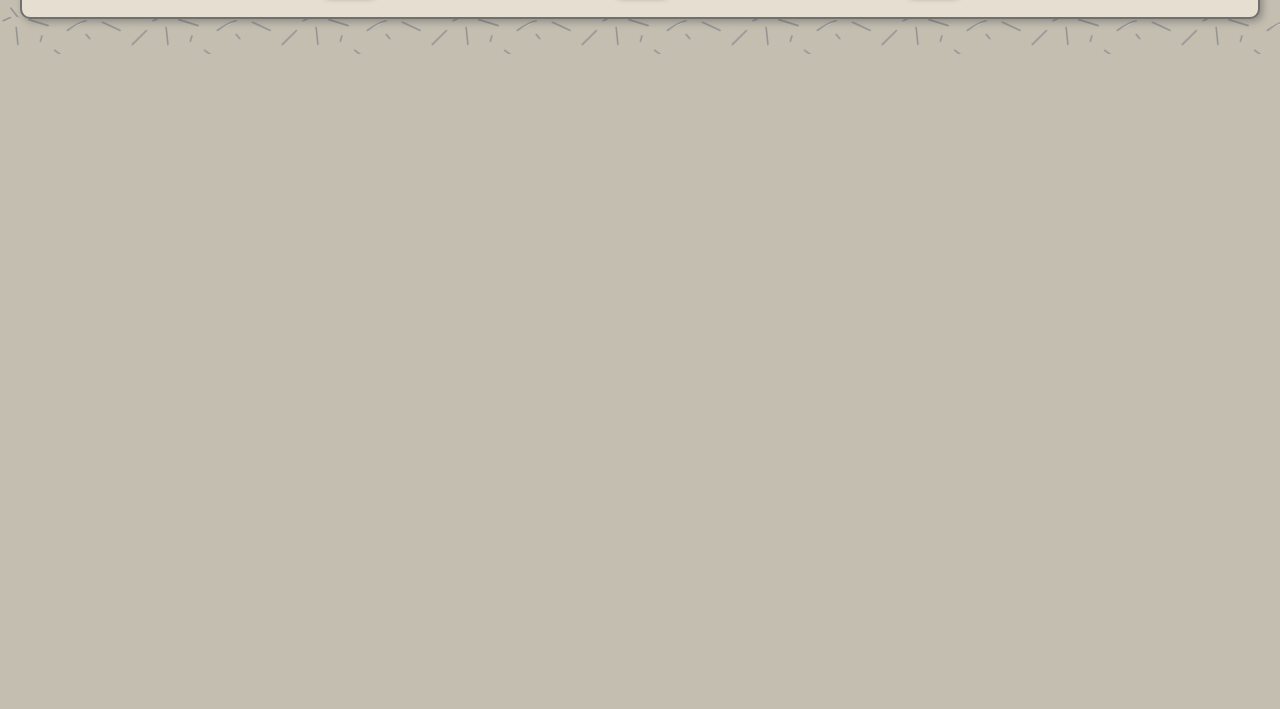
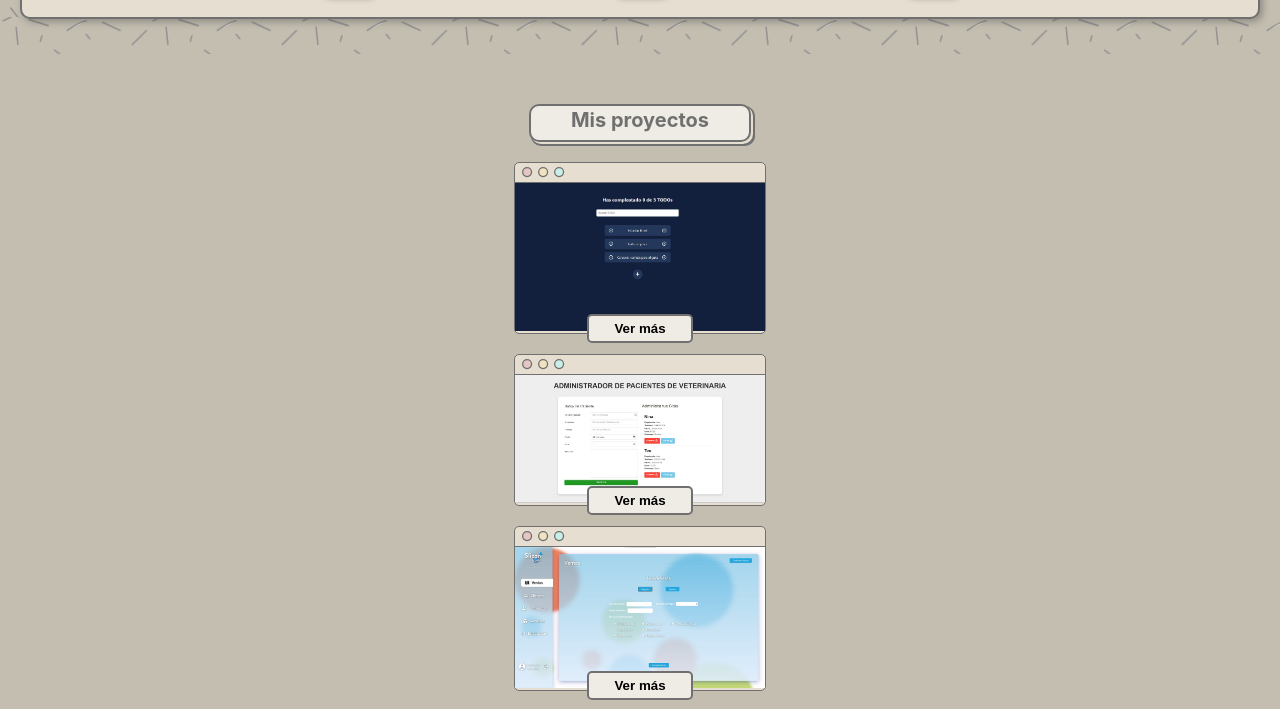
Before and after one commit to ivancard/ivancardenas, a React (Vite) app: page / in a window 1280 px wide. Shown: the part 994-1703 px from the top of the page. Before the commit the page ends 1048 px from the top, so only its background shows below. Built offline with nearby package versions, Linux system fonts and the light colour scheme.

Commit message:
projects section developed

```diff
--- a/src/components/AboutMe.jsx
+++ b/src/components/AboutMe.jsx
@@ -1,4 +1,4 @@
-import skills from '../data';
+import skills from '../data/dataSkills';
 import { Skill } from './Skill';
 
 import '../scss/aboutme.scss';
@@ -15,7 +15,7 @@
             <div className='skills-description'>
                 <div className='aboutme-description-container'>
                     <div className='aboutme-description-text'>
-                        <h3 className='aboutme-description-title'>SobreMi</h3>
+                        <h3 className='aboutme-description-title'>Sobre Mi</h3>
                         <p>
                             Soy desarrollador de software enfocado al área web,
                             tanto back-end como front-end, siendo esta última mi
--- /dev/null
+++ b/src/components/ProjectItem.jsx
@@ -0,0 +1,40 @@
+import { Window } from './Window';
+
+import '../scss/proyect-item.scss';
+
+export const ProjectItem = ({ img, description }) => {
+    return (
+        <div className='project-item-container'>
+            <div className='view-more-button'>
+                <button>Ver más</button>
+            </div>
+            <div className='state-project-item'>
+                <svg
+                    xmlns='http://www.w3.org/2000/svg'
+                    width='16'
+                    height='16'
+                    className='bi bi-circle-fill'
+                    viewBox='0 0 18 18'>
+                    <circle cx='8' cy='8' r='5' />
+                </svg>
+                <svg
+                    xmlns='http://www.w3.org/2000/svg'
+                    width='16'
+                    height='16'
+                    className='bi bi-circle-fill2'
+                    viewBox='0 0 18 18'>
+                    <circle cx='8' cy='8' r='5' />
+                </svg>
+                <svg
+                    xmlns='http://www.w3.org/2000/svg'
+                    width='16'
+                    height='16'
+                    className='bi bi-circle-fill3'
+                    viewBox='0 0 18 18'>
+                    <circle cx='8' cy='8' r='5' />
+                </svg>
+            </div>
+            <img src={img} alt={description} />
+        </div>
+    );
+};
--- /dev/null
+++ b/src/components/Projects.jsx
@@ -0,0 +1,17 @@
+import projects from '../data/dataProyects';
+import { ProjectItem } from './ProjectItem';
+
+import '../scss/projects.scss';
+
+export const Projects = () => {
+    return (
+        <section className='proyects-global' id='proyectos'>
+            <h3>Mis proyectos</h3>
+            <div className='pojects-container'>
+                {projects.map(({ id, img, description }) => (
+                    <ProjectItem key={id} img={img} description={description} />
+                ))}
+            </div>
+        </section>
+    );
+};
--- a/src/data.js
+++ /dev/null
@@ -1,21 +0,0 @@
-import imgHtml from './assets/html-icon.svg';
-import imgCss from './assets/css-icon.svg';
-import imgJS from './assets/javascript-icon.svg';
-import imgReact from './assets/react-icon.svg';
-import imgSass from './assets/sass-icon.svg';
-import imgJava from './assets/java-icon.svg';
-import imgXd from './assets/adobe-xd-icon.svg';
-import imgMySql from './assets/mysql-icon.svg';
-import imgLinux from './assets/linux-icon.svg';
-
-export default [
-    { id: 1, title: 'HTML', img: imgHtml },
-    { id: 2, title: 'CSS', img: imgCss },
-    { id: 3, title: 'JavaScript', img: imgJS },
-    { id: 4, title: 'React', img: imgReact },
-    { id: 5, title: 'Sass', img: imgSass },
-    { id: 6, title: 'Java', img: imgJava },
-    { id: 7, title: 'Adobe XD', img: imgXd },
-    { id: 8, title: 'MySql', img: imgMySql },
-    { id: 9, title: 'Linux', img: imgLinux },
-];
--- /dev/null
+++ b/src/data/dataProyects.js
@@ -0,0 +1,15 @@
+import imgProject1 from '../assets/proyecto1.jpg';
+import imgProject2 from '../assets/proyecto2.jpg';
+import imgProject3 from '../assets/proyecto3.jpg';
+import imgProject4 from '../assets/proyecto4.jpg';
+import imgProject5 from '../assets/proyecto5.jpg';
+import imgProject6 from '../assets/proyecto6.jpg';
+
+export default [
+    { id: 1, img: imgProject1, description: 'Foto proyecto' },
+    { id: 2, img: imgProject2, description: 'Foto proyecto' },
+    { id: 3, img: imgProject3, description: 'Foto proyecto' },
+    { id: 4, img: imgProject4, description: 'Foto proyecto' },
+    { id: 5, img: imgProject5, description: 'Foto proyecto' },
+    { id: 6, img: imgProject6, description: 'Foto proyecto' },
+];
--- /dev/null
+++ b/src/data/dataSkills.js
@@ -0,0 +1,21 @@
+import imgHtml from '../assets/html-icon.svg';
+import imgCss from '../assets/css-icon.svg';
+import imgJS from '../assets/javascript-icon.svg';
+import imgReact from '../assets/react-icon.svg';
+import imgSass from '../assets/sass-icon.svg';
+import imgJava from '../assets/java-icon.svg';
+import imgXd from '../assets/adobe-xd-icon.svg';
+import imgMySql from '../assets/mysql-icon.svg';
+import imgLinux from '../assets/linux-icon.svg';
+
+export default [
+    { id: 1, title: 'HTML', img: imgHtml },
+    { id: 2, title: 'CSS', img: imgCss },
+    { id: 3, title: 'JavaScript', img: imgJS },
+    { id: 4, title: 'React', img: imgReact },
+    { id: 5, title: 'Sass', img: imgSass },
+    { id: 6, title: 'Java', img: imgJava },
+    { id: 7, title: 'Adobe XD', img: imgXd },
+    { id: 8, title: 'MySql', img: imgMySql },
+    { id: 9, title: 'Linux', img: imgLinux },
+];
--- a/src/main.jsx
+++ b/src/main.jsx
@@ -5,10 +5,12 @@
 import { AboutMe } from './components/AboutMe';
 
 import './index.css';
+import { Projects } from './components/Projects';
 
 ReactDOM.createRoot(document.getElementById('root')).render(
     <React.StrictMode>
         <HeaderNav />
         <AboutMe />
+        <Projects />
     </React.StrictMode>
 );
--- /dev/null
+++ b/src/scss/projects.scss
@@ -0,0 +1,21 @@
+@import '../colors';
+
+.proyects-global {
+    margin-top: 50px;
+    display: flex;
+    flex-direction: column;
+    align-items: center;
+    h3 {
+        font-size: 2rem;
+        background-color: $bg-light;
+        border: 2px solid $text-secondary;
+        color: $text-secondary;
+        padding: 2px 40px;
+        padding-bottom: 8px;
+        border-radius: $radious;
+        font-size: 2rem;
+        font-weight: bold;
+        box-shadow: 2px 2px $bg-dark, 4px 4px $text-secondary,
+            2px 4px $text-secondary, 4px 2px $text-secondary;
+    }
+}
--- /dev/null
+++ b/src/scss/proyect-item.scss
@@ -0,0 +1,54 @@
+@import '../colors';
+
+.project-item-container {
+    border: 1px solid $text-secondary;
+    width: fit-content;
+    // height: fit-content;
+    border-radius: 5px;
+    margin-top: 20px;
+    position: relative;
+    background-color: $bg-dark;
+    .view-more-button {
+        position: absolute;
+        bottom: -10px;
+        display: flex;
+        justify-content: center;
+        width: 100%;
+        button {
+            padding: 5px 25px;
+            background-color: $bg-light;
+            border: 2px solid $text-secondary;
+            border-radius: 5px;
+            font-weight: bold;
+        }
+    }
+    .state-project-item {
+        height: 20px;
+        border-bottom: 1px solid $text-secondary;
+        .bi-circle-fill {
+            margin-top: 2px;
+            margin-left: 5px;
+            fill: $red;
+            // margin: 3px;
+            stroke: $text-secondary;
+            stroke-width: 1.5px;
+        }
+        .bi-circle-fill2 {
+            margin-top: 2px;
+            // margin: 3px;
+            fill: $yellow;
+            stroke: $text-secondary;
+            stroke-width: 1.5px;
+        }
+        .bi-circle-fill3 {
+            margin-top: 2px;
+            // margin: 3px;
+            fill: $cyan;
+            stroke: $text-secondary;
+            stroke-width: 1.5px;
+        }
+    }
+    img {
+        width: 250px;
+    }
+}
```
